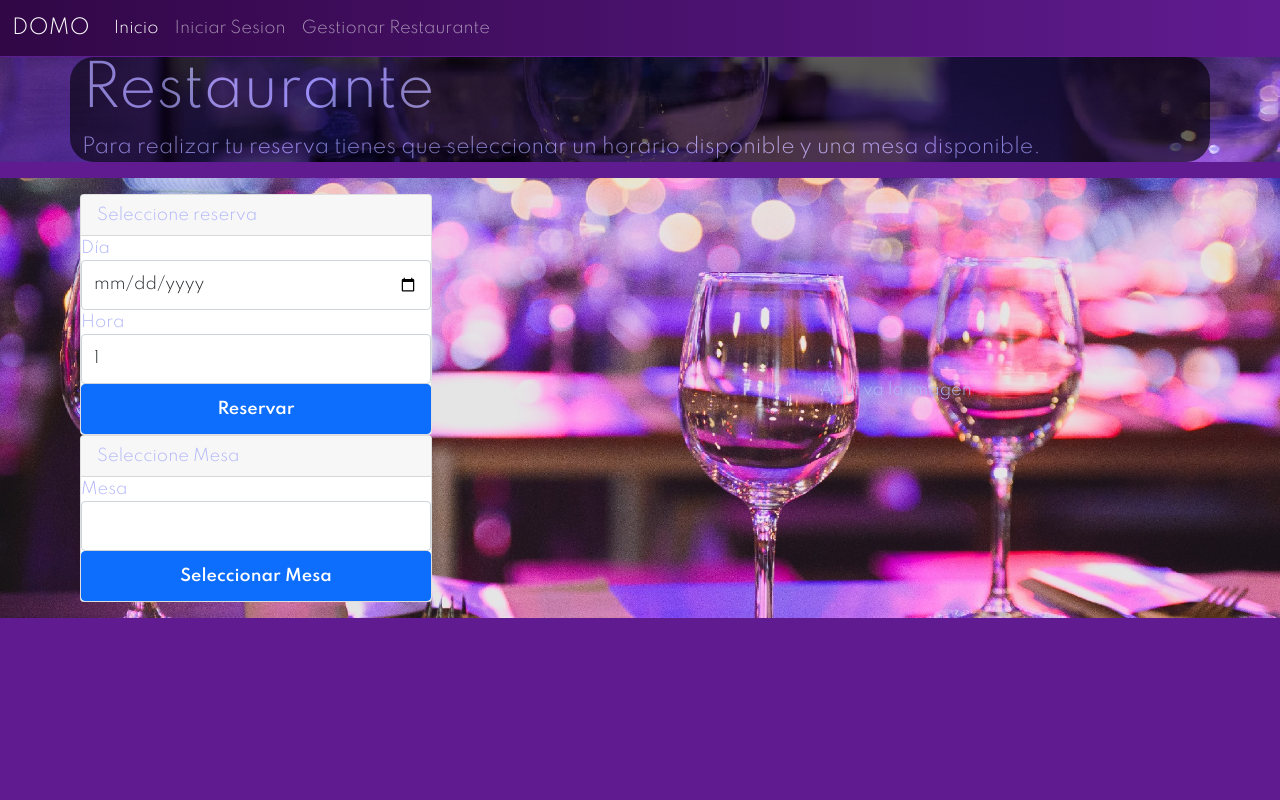
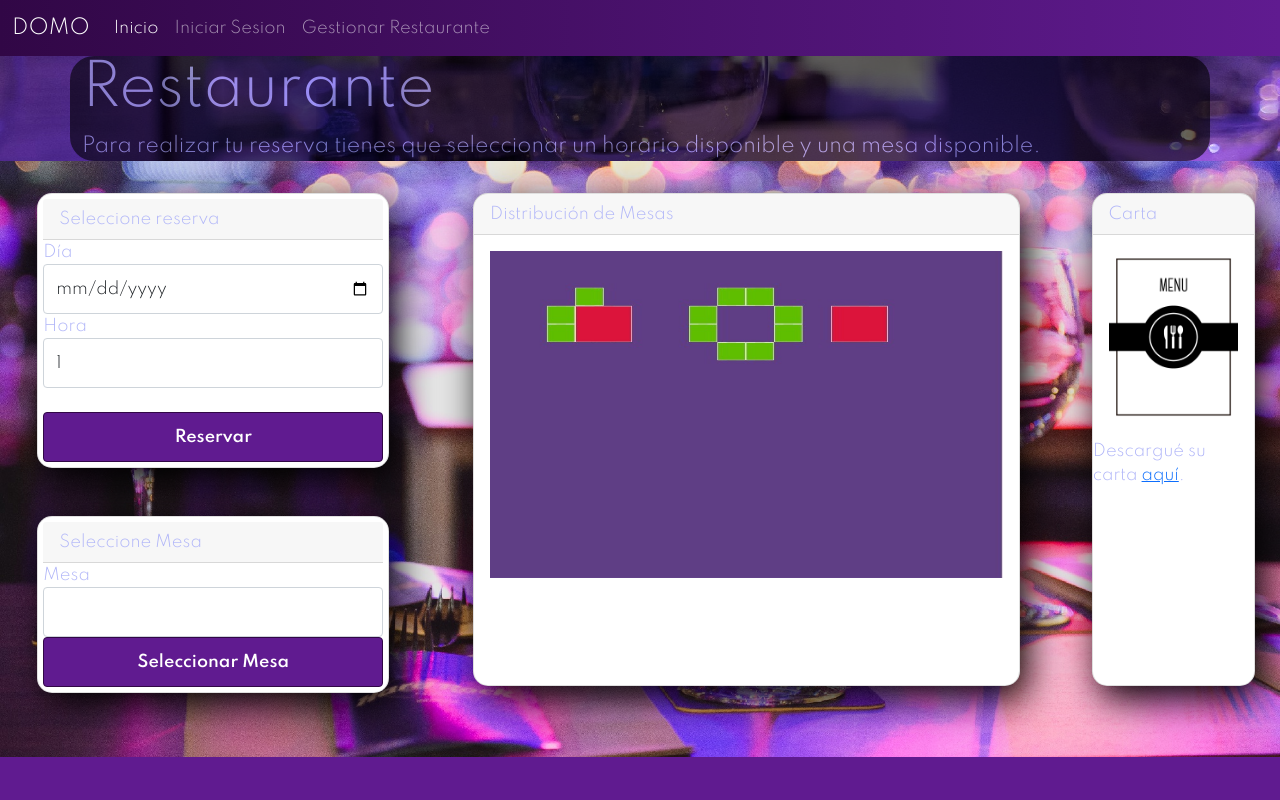
Before and after one commit to Exesito/GPS, a Flask app: page /reservar/1 in a window 1280 px wide. Run offline with Flask 2, Linux system fonts and the light colour scheme; lists and menus that the app fills with data are empty; parts of the project's set-up code (start-up, migrations or seed data) failed here and were passed over; some libraries are stand-ins or nearby versions.

Commit message:
Agregada fotos y menú de prueba al seleccionar restaurante

```diff
--- a/app/static/styles.css
+++ b/app/static/styles.css
@@ -83,12 +83,16 @@ body {
 }
 
 .reserva-container{
-    padding-top: 2.3rem;
+    padding-top: 2.25rem;
+}
+
+.reserva-background {
+    background-image: url('../static/media/img3.jpg');
 }
 
 .grid-reserva {
     display: grid;
-    grid-template-columns: repeat(5, 1fr);
+    grid-template-columns: repeat(6, 1fr);
     grid-template-rows: 1fr;
     grid-column-gap: 0px;
     grid-row-gap: 0px;
@@ -96,5 +100,39 @@ body {
 
 .grid-reserva .grid1 { grid-area: 1 / 1 / 2 / 3; display: grid;  align-items: center;      /* new */
     justify-items: center; padding:1rem;   }
-.grid-reserva .grid2 { grid-area: 1 / 3 / 2 / 6; display:grid; align-items: center;      /* new */
+.grid-reserva .grid2 { grid-area: 1 / 3 / 2 / 6; display:grid;      /* new */
     justify-items: center; padding:1rem; }
+.grid-reserva .grid3 { grid-area: 1 / 6 / 2 / 7; display:grid;      /* new */
+    justify-items: center; padding:1rem;}
+
+.style-form{
+    background: #FFFFFF;
+    padding: 5px;
+    margin: auto;
+    width: 100%;
+    margin-bottom: 3rem;
+    box-shadow: 7px 13px 37px #000000;
+    border-radius: 15px;
+}
+
+.style-image{
+    background: #FFFFFF;
+    box-shadow: 7px 13px 37px #000000;
+    border-radius: 15px;
+    width: 90%;
+    height: 90%;
+}
+
+.btn-color{
+    background-color: #601b90;
+    border-color: var(--dark-x);
+}
+
+.card-img-top {
+    width: 100%;
+    height: 28vw;
+    display:block;
+    margin-left: auto;
+    margin-top: auto;
+    padding: 1rem;
+}
--- a/app/templates/assets/form_mesa.html
+++ b/app/templates/assets/form_mesa.html
@@ -1,4 +1,4 @@
-<div class="card" style="width: 22rem;">
+<div class="card style-form" style="width: 22rem;">
     <div class="card-header">
       Seleccione Mesa
     </div>
@@ -7,7 +7,7 @@
       {{ mesa_form.mesa.label }}
       {{ mesa_form.mesa(class_="form-control") }}
 
-      {{ mesa_form.submit(class_="btn btn-primary") }}
+      {{ mesa_form.submit(class_="btn btn-primary btn-color") }}
       </ul>
   </form>
 
--- a/app/templates/assets/form_reservar.html
+++ b/app/templates/assets/form_reservar.html
@@ -1,4 +1,4 @@
-<div class="card" style="width: 22rem;">
+<div class="card style-form" style="width: 22rem;">
     <div class="card-header">
       Seleccione reserva
     </div>
@@ -9,8 +9,8 @@
 
       {{ form.hora.label }}
       {{ form.hora(class_="form-control") }}
-
-      {{ form.submit(class_="btn btn-primary") }}
+    </br>
+      {{ form.submit(class_="btn btn-primary btn-color") }}
       </ul>
   </form>
 
--- a/app/templates/cli_reservar.html
+++ b/app/templates/cli_reservar.html
@@ -5,7 +5,8 @@
 {% endblock %}
 
 {% block body %}
-    <div class="reserva-container">
+    <div class="reserva-container img-0">
+
     <div class="jumbotron jumbotron-fluid img-1">
         <div class="container black-background">
           <h1 class="display-4">Restaurante</h1>
@@ -13,7 +14,7 @@
         </div>
     </div>
 
-    <div class="grid-reserva img-0">
+    <div class="grid-reserva">
 
 
     <div class="grid1">
@@ -24,9 +25,24 @@
     </div>
 
     <div class="grid2">
+      <div class="card style-image">
+        <div class="card-header">
+          Distribución de Mesas
+        </div>
+      <div class="">
+        <img class="card-img-top" src="../static/media/mesas-default.jpg">
+      </div>
+      </div>
+    </div>
 
-      <p>Aquí va la imagen</p>
-
+    <div class="grid3">
+      <div class="card style-image">
+        <div class="card-header">
+          Carta
+        </div>
+        <a href="../static/menu/menu_test.pdf" download><img style="max-width: 100%; padding:1rem;"src="../static/media/menu-default.png"></a>
+        <p>Descargué su carta <a href="../static/menu/menu_test.pdf" download>aquí</a>.</p>
+      </div>
     </div>
 
     </div>
```
Also changed, not shown: app/static/media/menu-default.png (added), app/static/media/mesas-default.jpg (added), 1 other file.
